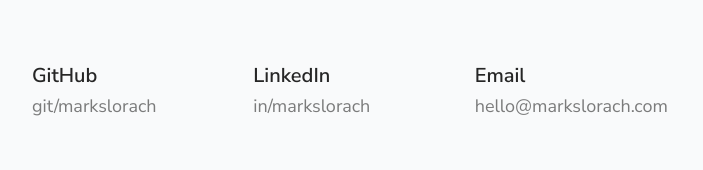
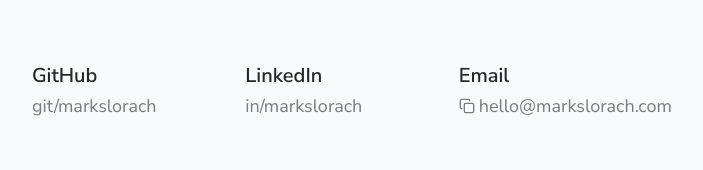
Before and after one commit to markslorach/markslorach.com, a Next.js app: page / in a window 1280 px wide. Shown: the part 1877-2047 px from the top of the page, without its empty margins (288-991 px from the left). Built offline with nearby package versions, Linux system fonts and the light colour scheme.

Commit message:
Add Sonner library and enhance Contact component functionality

```diff
--- a/app/components/Contact.tsx
+++ b/app/components/Contact.tsx
@@ -1,6 +1,9 @@
+"use client";
 import Link from "next/link";
 import Heading from "./shared/Heading";
 import { contact } from "@/data/contact";
+import { Copy } from "lucide-react";
+import { toast } from "sonner";
 
 const Contact = () => {
   return (
@@ -23,20 +26,34 @@ const Contact = () => {
         </p>
       </div>
 
-      <div className="grid grid-cols-2 gap-6 md:grid-cols-3">
+      <div className="grid grid-cols-2 gap-6 md:grid-cols-3 md:gap-0">
         {contact.map((item, idx) => (
           <div key={idx}>
             <h3 className="mb-1.5 text-xl font-semibold leading-none text-neutral-800">
               {item.title}
             </h3>
+            {item.content === "hello@markslorach.com" ? (
+              <button
+                onClick={() => {
+                  navigator.clipboard.writeText(item.content);
+
+                  toast.success("Email copied to clipboard! 🥳");
+                }}
+                className="flex cursor-pointer items-center gap-1 text-lg text-neutral-800/60 transition-colors hover:text-neutral-800/80"
+              >
+                <Copy className="h-4 w-4" />
+                {item.content}
+              </button>
+            ) : (
               <Link
-              href={item.href}
+                href={item.href || '#'}
                 target="_blank"
                 aria-label={item.aria}
-              className="text-lg text-neutral-800/60 transition-colors hover:text-neutral-800/80"
+                className="flex items-center gap-1 text-lg text-neutral-800/60 transition-colors hover:text-neutral-800/80"
               >
                 {item.content}
               </Link>
+            )}
           </div>
         ))}
       </div>
--- a/app/layout.tsx
+++ b/app/layout.tsx
@@ -6,6 +6,7 @@ import Footer from "./components/shared/Footer";
 import StickyLinks from "./components/shared/StickyLinks";
 import { cn } from "@/lib/utils";
 import { GridPatternLinearGradient } from "./components/ui/GridPatternLinearGradient";
+import { Toaster } from "sonner";
 
 const fontSans = FontSans({
   subsets: ["latin"],
@@ -29,6 +30,7 @@ export default function RootLayout({
         className={cn("bg-gray-50 font-sans antialiased", fontSans.variable)}
       >
         <main className="mx-auto flex h-dvh max-w-2xl flex-col px-4">
+          <Toaster position="top-right" />
           <GridPatternLinearGradient />
           <NavBar />
           <StickyLinks />
--- a/data/contact.ts
+++ b/data/contact.ts
@@ -13,8 +13,7 @@ export const contact = [
   },
   {
     title: "Email",
-    href: "mailto:hello@markslorach.com",
     content: "hello@markslorach.com",
-    aria: "Link to email Mark Slorach",
+    aria: "Copy Mark Slorach's email address",
   },
 ];
--- a/package.json
+++ b/package.json
@@ -19,6 +19,7 @@
     "next": "^14.2.6",
     "react": "^18",
     "react-dom": "^18",
+    "sonner": "^1.7.2",
     "tailwind-merge": "^2.5.2",
     "tailwindcss-animate": "^1.0.7"
   },
```
Also changed, not shown: 1 other file (tests, documents, lock files or other folders). Lines whose indentation alone changed are shown as unchanged.
